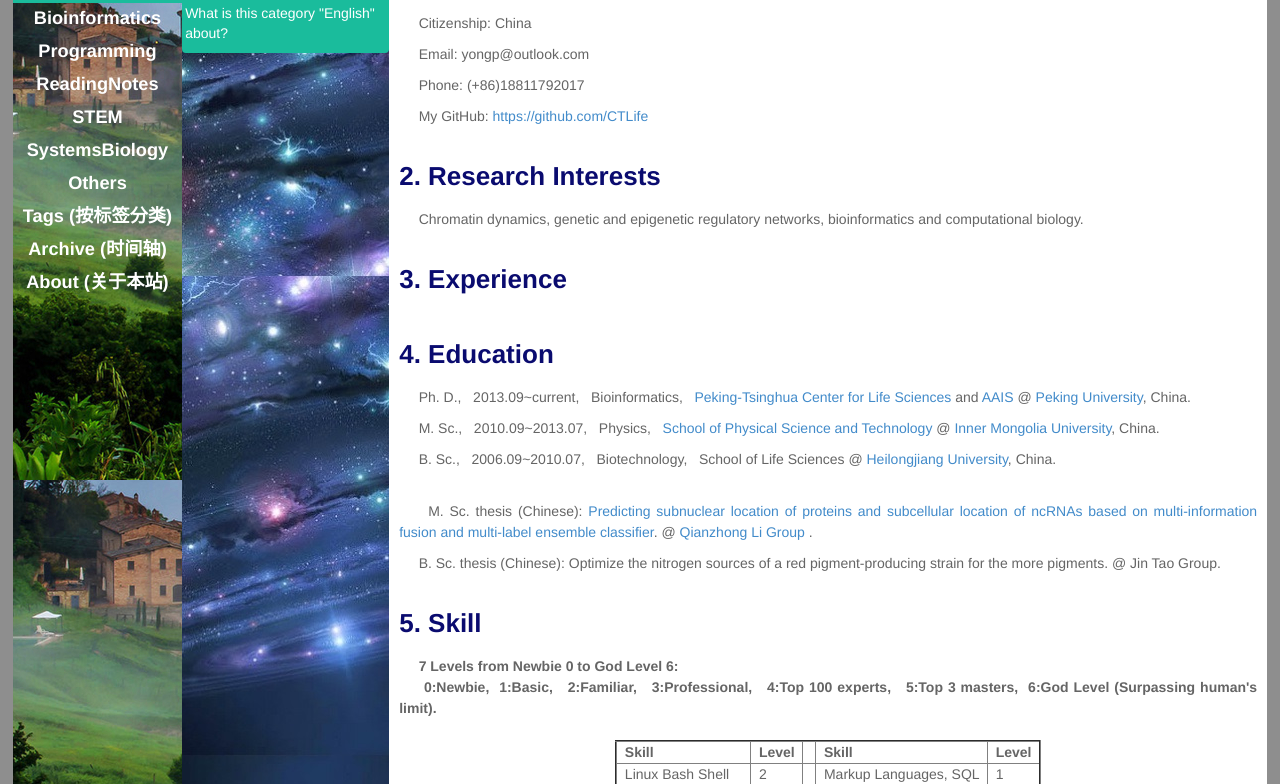
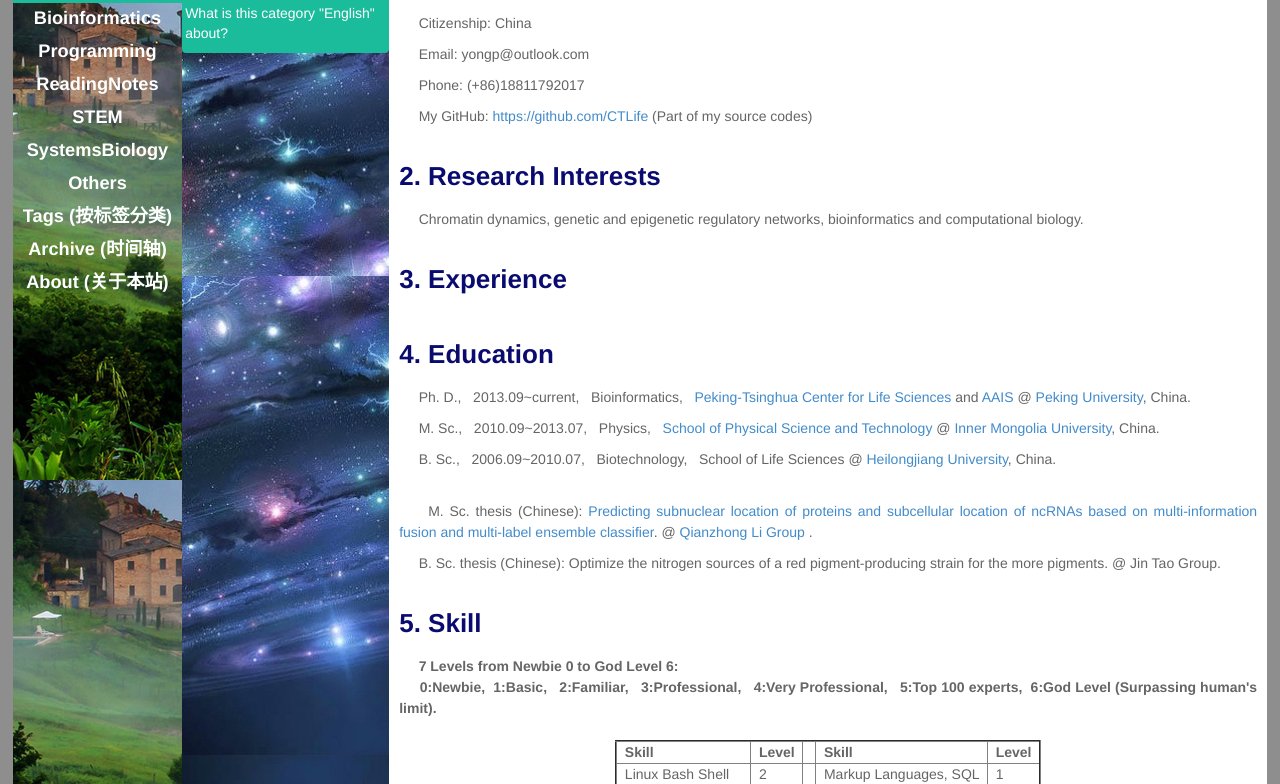
Before and after one commit to CTLife/CTLife.github.io, a Jekyll site: the page built from yongpeng.html, in a window 1280 px wide. Shown: the part 210-994 px from the top of the page. Built offline with Jekyll 4.4.1, drawn with Linux system fonts in a browser that asks for light colours; Markdown is read by kramdown in place of the engine named in the settings.

Commit message:
Update yongpeng.html

```diff
--- a/yongpeng.html
+++ b/yongpeng.html
@@ -10,7 +10,7 @@ titlename: Yong Peng CV
 <p> &nbsp;&nbsp;&nbsp;&nbsp; Citizenship: China </p>
 <p> &nbsp;&nbsp;&nbsp;&nbsp; Email: yongp@outlook.com </p>
 <p> &nbsp;&nbsp;&nbsp;&nbsp; Phone: (+86)18811792017 </p>
-<p> &nbsp;&nbsp;&nbsp;&nbsp; My GitHub: <a href="https://github.com/CTLife"> https://github.com/CTLife </a> </p>
+<p> &nbsp;&nbsp;&nbsp;&nbsp; My GitHub: <a href="https://github.com/CTLife"> https://github.com/CTLife </a> (Part of my source codes) </p>
 
 
 <h3><b style = "color:#0a0b6f">2. Research Interests</b></h3>
@@ -33,7 +33,7 @@ multi-information fusion and multi-label ensemble classifier</a>. @ <a href="htt
 <h3><b style = "color:#0a0b6f"> 5. Skill  </b></h3>
 <b> &nbsp;&nbsp;&nbsp;&nbsp; 7 Levels from Newbie 0 to God Level 6: <br> </b>
 <b> &nbsp;&nbsp;&nbsp;&nbsp; 0:Newbie,&nbsp;  1:Basic, &nbsp;  2:Familiar, &nbsp;   3:Professional, </b>
-<b> &nbsp; 4:Top 100 experts, &nbsp;   5:Top 3 masters,&nbsp;  6:God Level (Surpassing human's limit). <br> <br> </b>
+<b> &nbsp; 4:Very Professional, &nbsp;   5:Top 100 experts,&nbsp;  6:God Level (Surpassing human's limit). <br> <br> </b>
 <table border="2"  align="center">
   <tr>
     <th> &nbsp; Skill &nbsp; </th>
```
